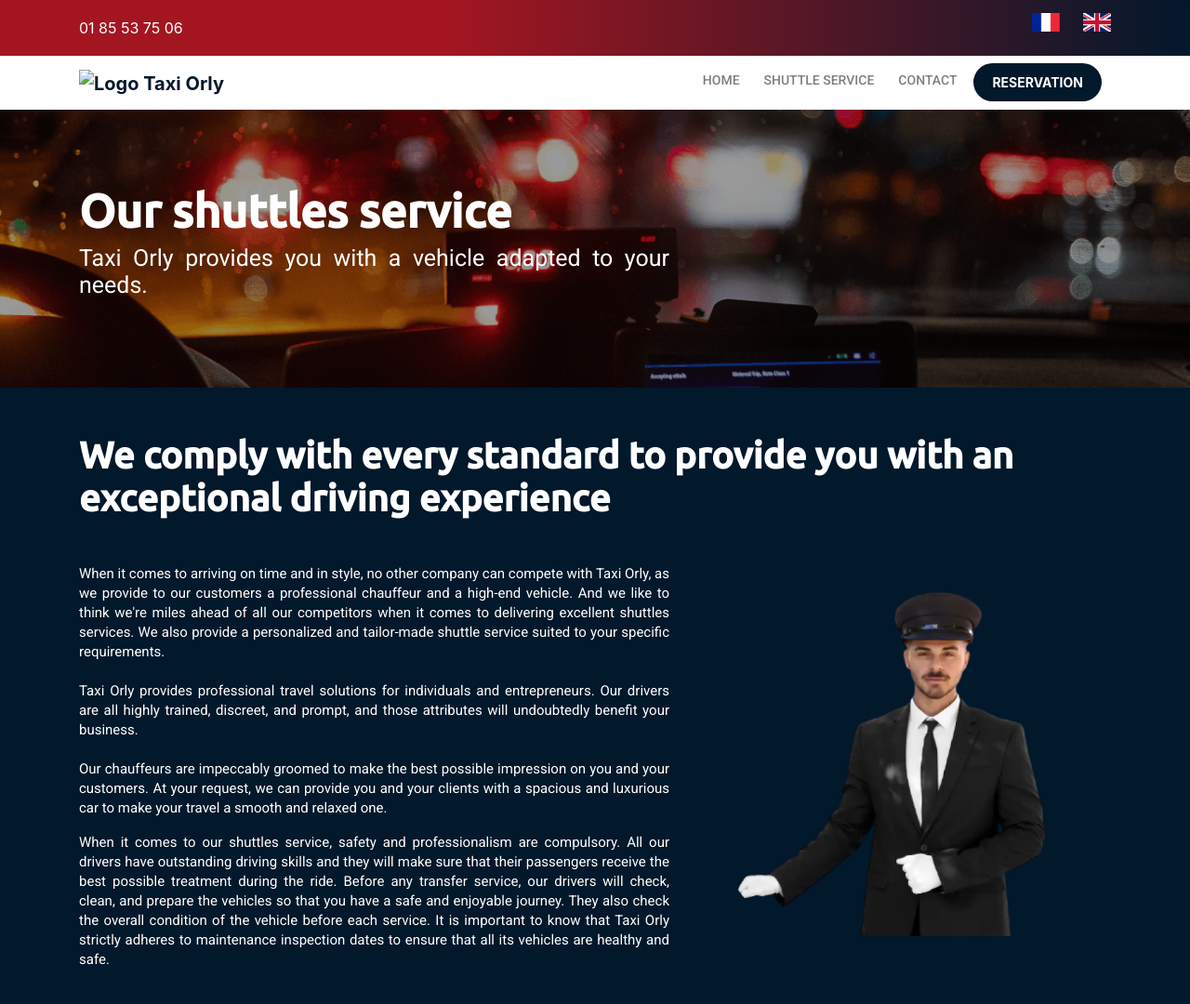
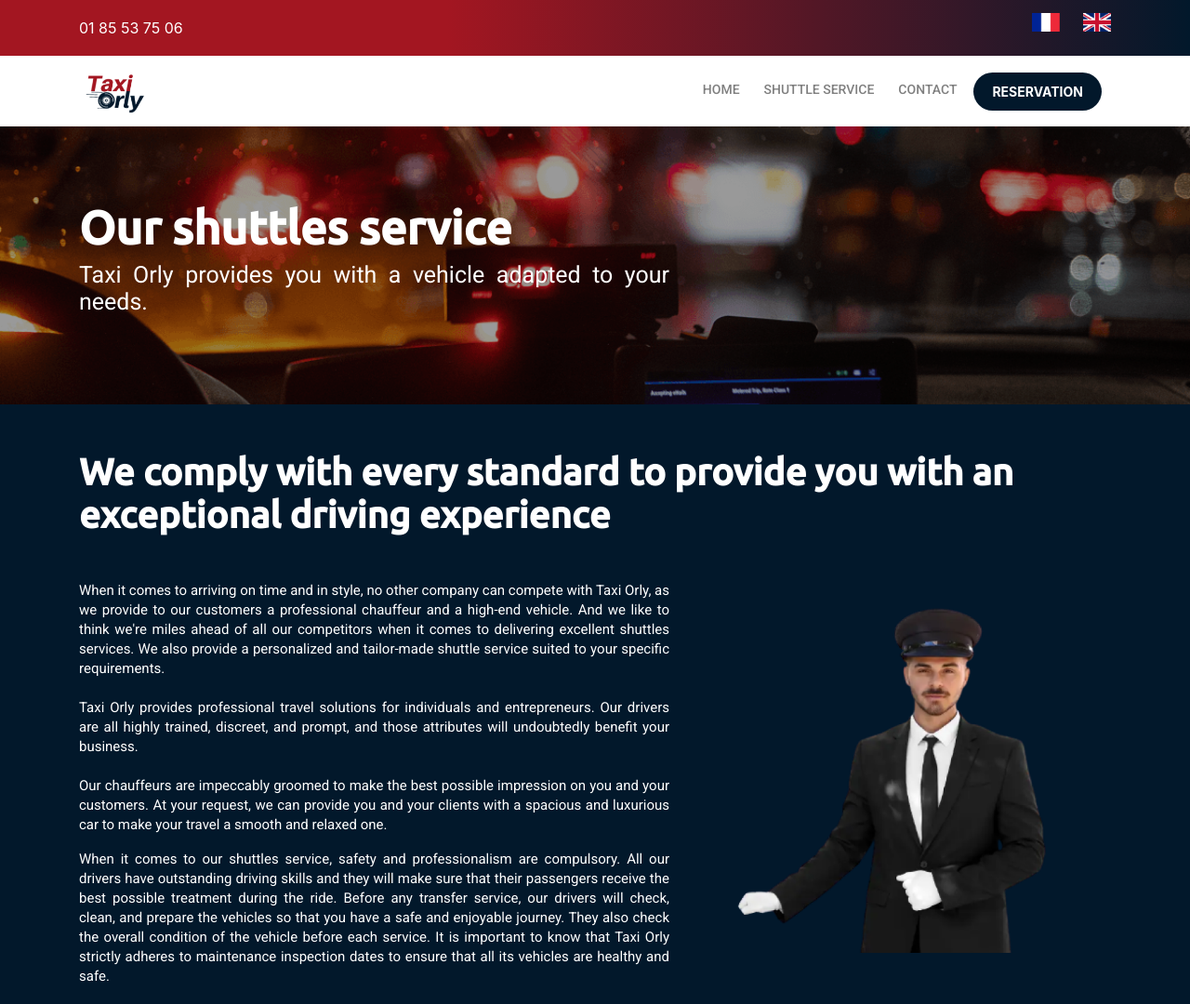
Before and after one commit to iobaidu5/taxi-orly.com, a plain HTML site: page en/shuttle-service.html in a window 1280 px wide. Shown: the top 1080 px of the page at 93% size. Drawn offline with nearby package versions, Linux system fonts and the light colour scheme; files whose address does not match are found by name.

Commit message:
logo fixed

```diff
--- a/en/shuttle-service.html
+++ b/en/shuttle-service.html
@@ -66,7 +66,7 @@
         <div class="container">
           <div class="logo">
             <a class="navbar-brand" href="./home-en.html">
-                <img src="./assets/img/logo.png" alt="Logo Taxi Orly" />
+                <img src="../assets/img/logo.png" alt="Logo Taxi Orly" />
             </a>
           </div>
             <button class="navbar-toggler" type="button" data-toggle="collapse" data-target="#navbar" aria-controls="navbar" aria-expanded="false" aria-label="Toggle navigation">
```
